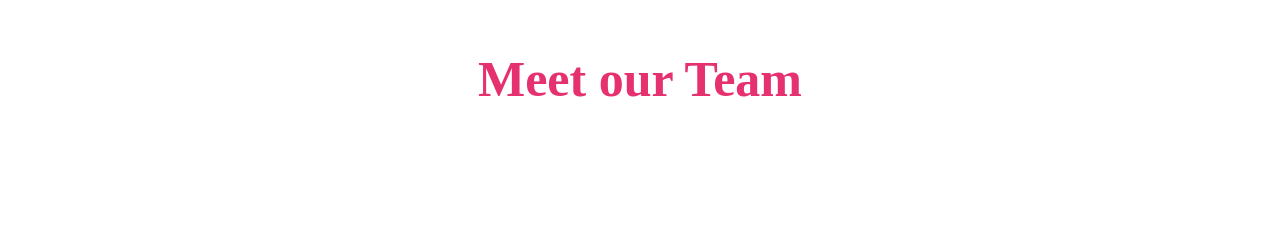
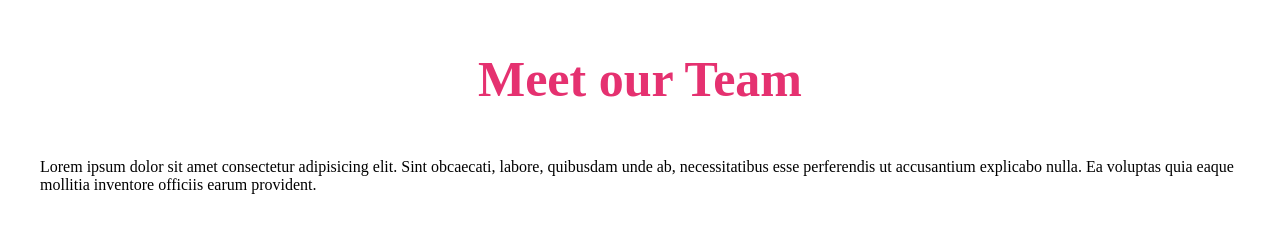
Before and after one commit to Riccardo15Pinto/html-css-flex-cards, a plain HTML site: page index.html in a window 1280 px wide. Drawn offline with Linux system fonts and the light colour scheme.

Commit message:
add p with content

```diff
--- a/index.html
+++ b/index.html
@@ -15,6 +15,14 @@
         <header>
             <h1>Meet our Team</h1>
         </header>
+
+        <main>
+            <div>
+                <p> Lorem ipsum dolor sit amet consectetur adipisicing elit. Sint obcaecati, labore, quibusdam unde ab, necessitatibus esse perferendis ut accusantium explicabo nulla. Ea voluptas quia eaque mollitia inventore officiis earum provident.</p>
+            </div>
+
+
+        </main>
     </div>
 </body>
 </html>
```
